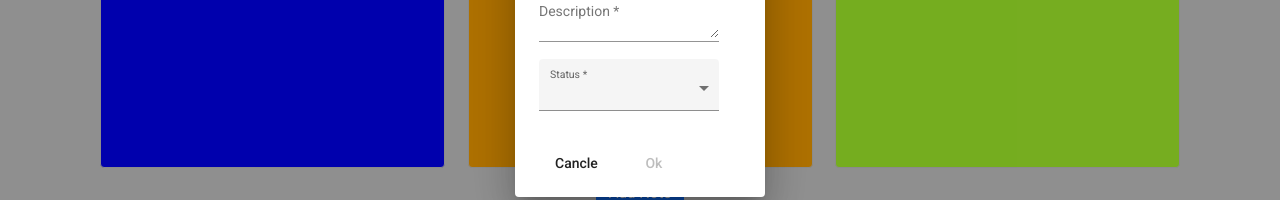
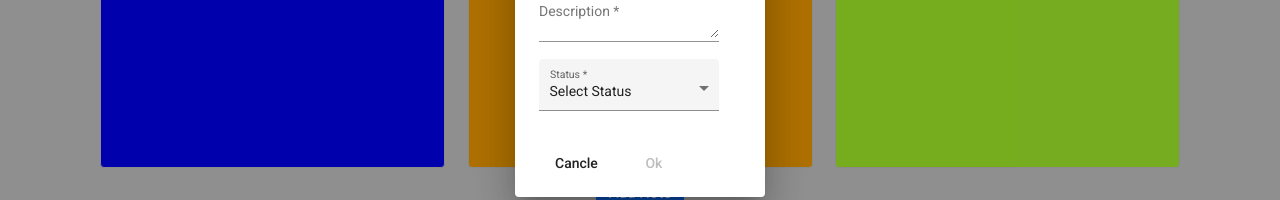
Before and after one commit to sbairagi/kanbaan, an Angular app: page / in a window 1280 px wide. Both pictures are taken after a click on the button "Add Note". Shown: the part 372-572 px from the top of the page. Built offline with nearby package versions, Linux system fonts and the light colour scheme.

Commit message:
add in first option Select Status

```diff
--- a/src/app/pages/add-todo/add-todo.component.html
+++ b/src/app/pages/add-todo/add-todo.component.html
@@ -39,7 +39,7 @@
     <mat-form-field appearance="fill" style="width: 180px;">
       <mat-label>Status</mat-label>
       <select matNativeControl placeholder="Select Status" required formControlName="changeStatus">
-        <option [value]="null" [hidden]="true"></option>
+        <option [value]="null" [hidden]="true">Select Status</option>
         <option *ngFor="let item of status" [value]="item.id">{{item.text}}</option>
       </select>
     </mat-form-field>
--- a/src/app/pages/my-modal/my-modal.component.html
+++ b/src/app/pages/my-modal/my-modal.component.html
@@ -36,7 +36,7 @@
     <mat-form-field appearance="fill" style="width: 180px;">
       <mat-label>Status</mat-label>
       <select matNativeControl required formControlName="changeStatus">
-        <option [value]="null" [hidden]="true"></option>
+        <option [value]="null" [hidden]="true">Select Status</option>
         <option *ngFor="let item of status" [value]="item.id">{{item.text}}</option>
       </select>
     </mat-form-field>
```
